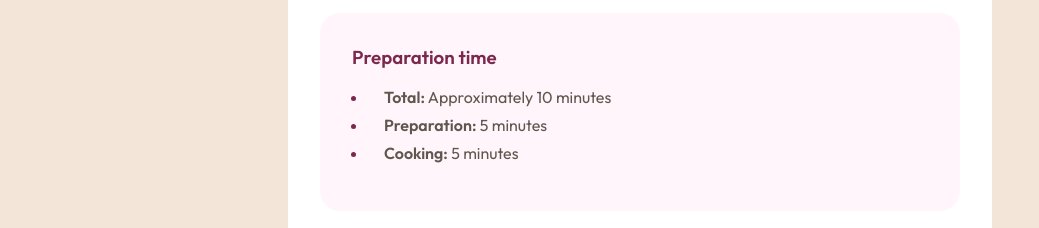
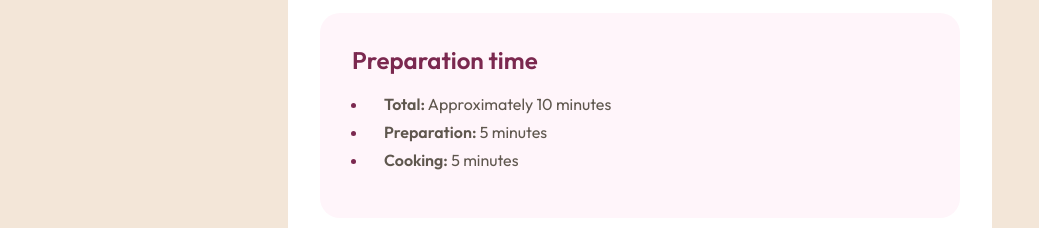
Before and after one commit to marcusleonas/frontendmentor-recipe-page, a plain HTML site: page index.html in a window 1280 px wide. Shown: the part 540-768 px from the top of the page, without its empty margins (0-1039 px from the left). Drawn offline with Linux system fonts and the light colour scheme.

Commit message:
Updated h3 to h2

```diff
--- a/index.html
+++ b/index.html
@@ -49,7 +49,7 @@
         </p>
       </div>
       <div class="card card__purple">
-        <h3 class="card__title">Preparation time</h3>
+        <h2 class="card__title">Preparation time</h2>
         <ul>
           <li><strong>Total:</strong> Approximately 10 minutes</li>
           <li><strong>Preparation:</strong> 5 minutes</li>
```
